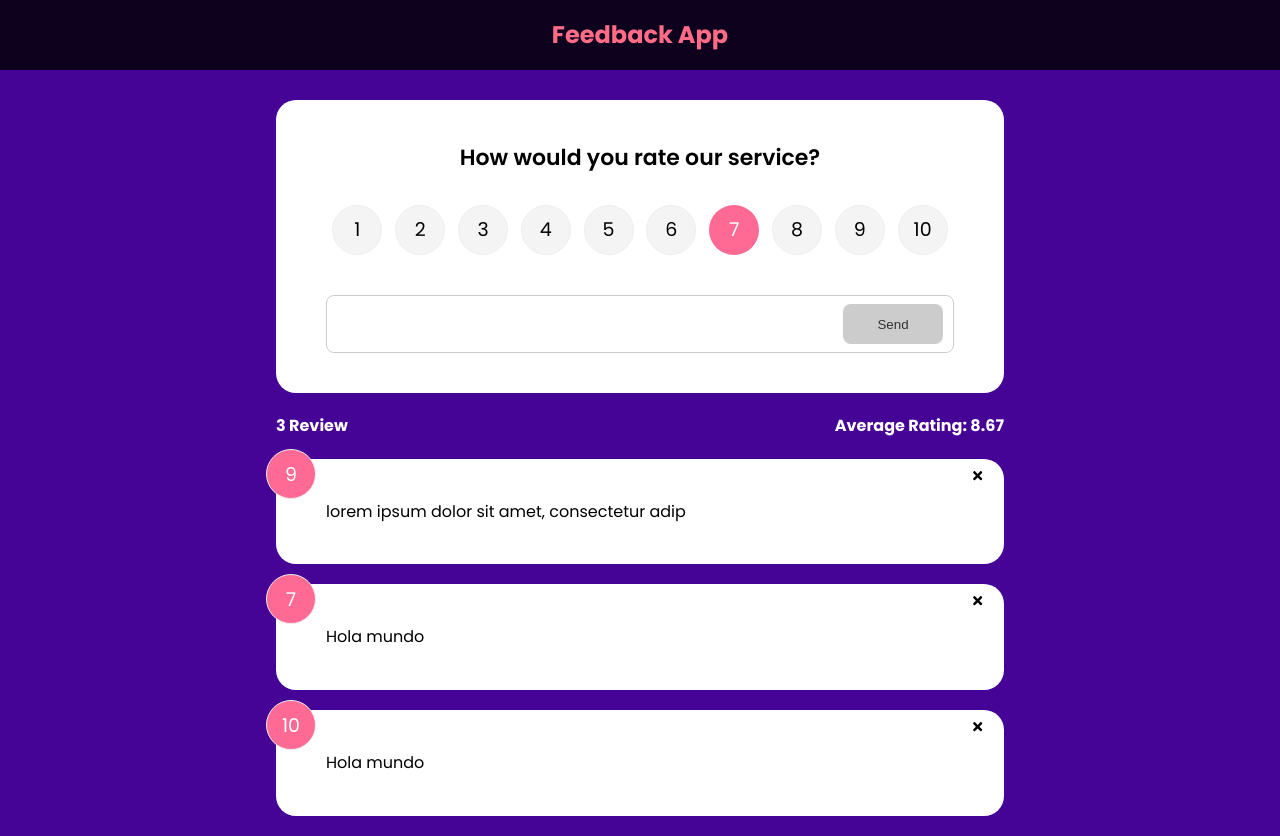
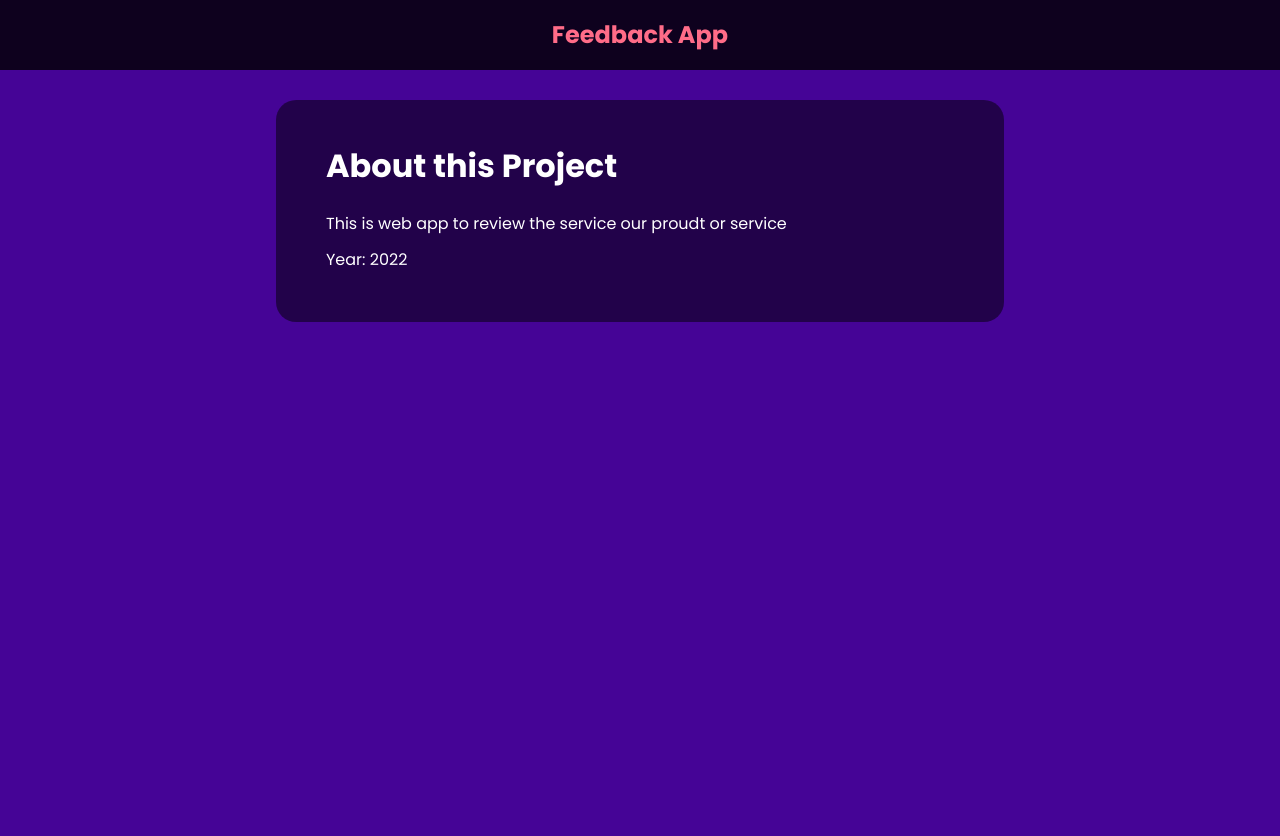
Before and after one commit to diegodvfe/erp-js, a React (Vite) app: page /about in a window 1280 px wide. After the commit the page ends 800 px from the top, so only its background shows below. Built offline with nearby package versions, Linux system fonts and the light colour scheme.

Commit message:
add routes

```diff
--- a/src/App.jsx
+++ b/src/App.jsx
@@ -6,8 +6,10 @@ import FeedbackList from './components/FeedbackList';
 import FeedbackStats from './components/FeedbackStats';
 import FeedbackForm from './components/FeedbackForm';
 import {v4 as uuidv4} from 'uuid'
+import About from "./pages/About"
+import { useState } from 'react';
+import {BrowserRouter as Router, Route, Routes} from "react-router-dom"
 
-import { useState } from 'react';
 
 function App() {
   const [feedback, setFeedback] = useState(FeedbackData);
@@ -29,12 +31,29 @@ function App() {
   return (
     <>
       <Header />
+      <Router>
       <div className="container">
-        <FeedbackForm handleAdd={addFeedback} />
-        <FeedbackStats feedback={feedback} />
+        <Routes>
+          <Route path="/"
+          element={
+            <>
+            <FeedbackForm handleAdd={addFeedback} />
+            <FeedbackStats feedback={feedback} />
+            <FeedbackList feedback={feedback} deleteHandle={deleteFeedback} />
+            </>
+          }
+          >
+          </Route>
+         <Route path="/about" element={
+              <>
+                <About/>
+              </>
+          }/>
 
-        <FeedbackList feedback={feedback} deleteHandle={deleteFeedback} />
+        </Routes>
       </div>
+
+      </Router>
     </>
   );
 }
--- /dev/null
+++ b/src/pages/About.jsx
@@ -0,0 +1,16 @@
+import React from "react";
+import Card from "../components/share/Card"
+
+function About() {
+  return <Card>
+
+    <div className="about">
+        <h1>About this Project</h1>
+        <p>This is web app to review the service our proudt or service</p>
+        <p>Year: 2022</p>
+    </div>
+
+  </Card>;
+}
+
+export default About;
```
